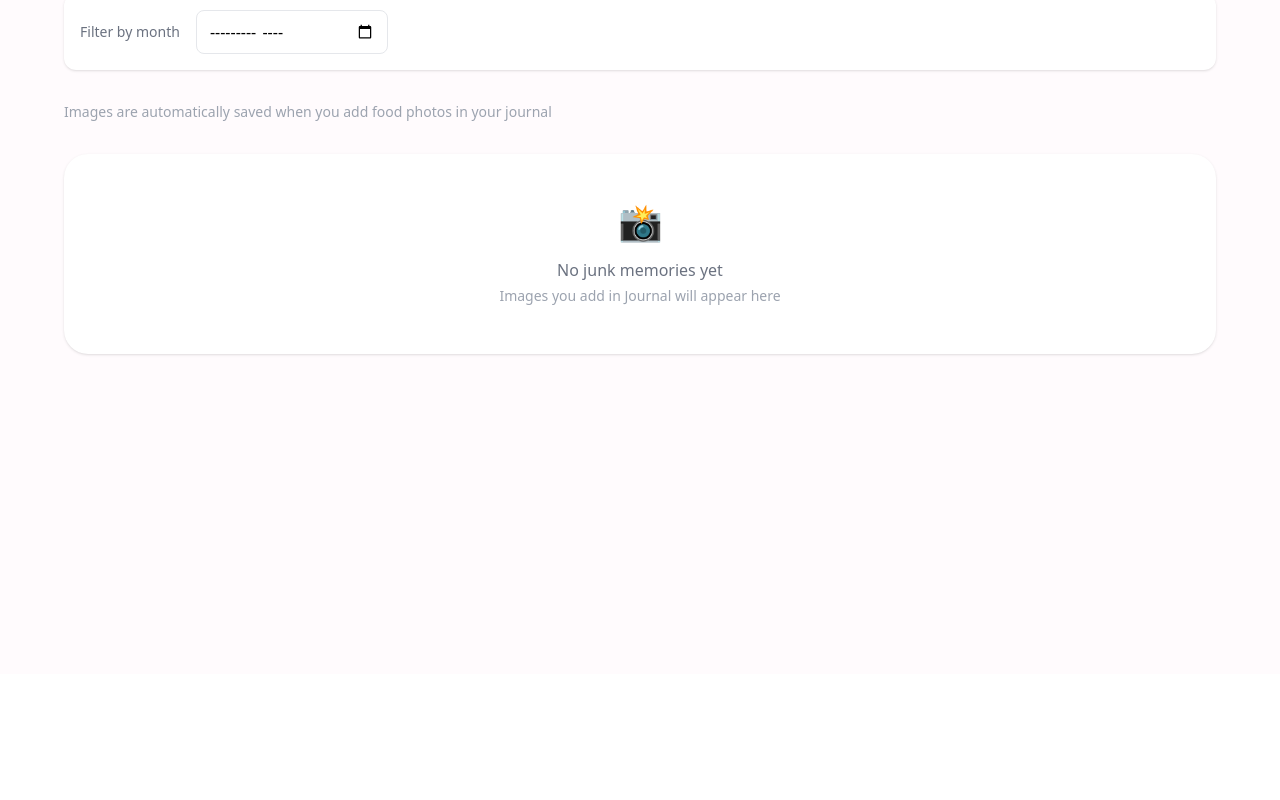
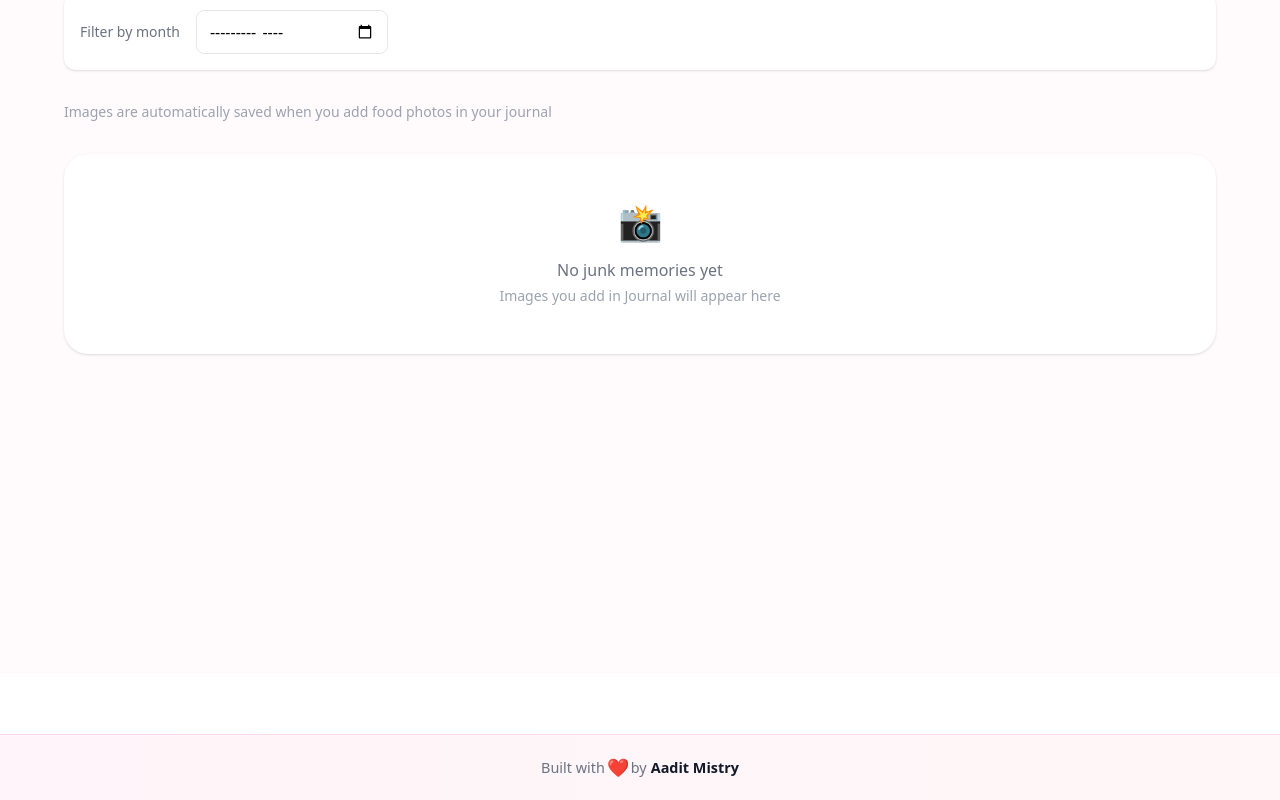
Before and after one commit to AaditMistry1114/junk-journal, a React (Vite) app: page /gallery in a window 1280 px wide. Shown: the part 217-1017 px from the top of the page. Before the commit the page ends 891 px from the top, so only its background shows below. Built offline with nearby package versions, Linux system fonts and the light colour scheme.

Commit message:
added footer

```diff
--- a/src/App.jsx
+++ b/src/App.jsx
@@ -1,16 +1,18 @@
-import { BrowserRouter as Router, Routes, Route } from 'react-router-dom'
-import Header from './components/Header'
-import Journal from './pages/Journal'
-import Stats from './pages/Stats'
+import { BrowserRouter as Router, Routes, Route } from "react-router-dom";
+import Header from "./components/Header";
+import Footer from "./components/Footer";
+import Journal from "./pages/Journal";
+import Stats from "./pages/Stats";
 import Gallery from "./pages/Gallery";
 
-import './App.css'
+import "./App.css";
 
 function App() {
   return (
     <Router>
       <div className="app">
         <Header />
+
         <main>
           <Routes>
             <Route path="/" element={<Journal />} />
@@ -18,9 +20,10 @@ function App() {
             <Route path="/gallery" element={<Gallery />} />
           </Routes>
         </main>
+        <Footer />
       </div>
     </Router>
-  )
+  );
 }
 
-export default App
+export default App;
--- /dev/null
+++ b/src/components/Footer.jsx
@@ -0,0 +1,12 @@
+function Footer() {
+    return (
+      <footer className="footer">
+        <p>
+          Built with <span className="heart">❤</span> by{" "}
+          <span className="author">Aadit Mistry</span>
+        </p>
+      </footer>
+    );
+  }
+
+  export default Footer;
--- a/src/index.css
+++ b/src/index.css
@@ -426,3 +426,70 @@ button:active {
 .group:hover img {
   filter: brightness(0.95);
 }
+
+/* =====================================================
+   FOOTER — CLEAN & AESTHETIC
+===================================================== */
+
+.footer {
+  margin-top: 60px;
+  padding: 22px 16px;
+
+  display: flex;
+  justify-content: center;
+  align-items: center;
+
+  background: linear-gradient(
+    to right,
+    rgba(236, 72, 153, 0.06),
+    rgba(251, 113, 133, 0.06)
+  );
+
+  border-top: 1px solid rgba(236, 72, 153, 0.15);
+}
+
+.footer p {
+  font-size: 0.9rem;
+  color: #6b7280;
+  display: flex;
+  align-items: center;
+  gap: 4px;
+}
+
+/* Heart animation */
+.footer .heart {
+  color: #ec4899;
+  display: inline-block;
+  animation: pulseHeart 1.6s ease-in-out infinite;
+}
+
+/* Author highlight */
+.footer .author {
+  font-weight: 600;
+  color: #111827;
+}
+
+/* Subtle heart pulse */
+@keyframes pulseHeart {
+  0% {
+    transform: scale(1);
+  }
+  50% {
+    transform: scale(1.25);
+  }
+  100% {
+    transform: scale(1);
+  }
+}
+
+/* Mobile tweak */
+@media (max-width: 640px) {
+  .footer {
+    margin-top: 40px;
+    padding: 18px 12px;
+  }
+
+  .footer p {
+    font-size: 0.85rem;
+  }
+}
```
